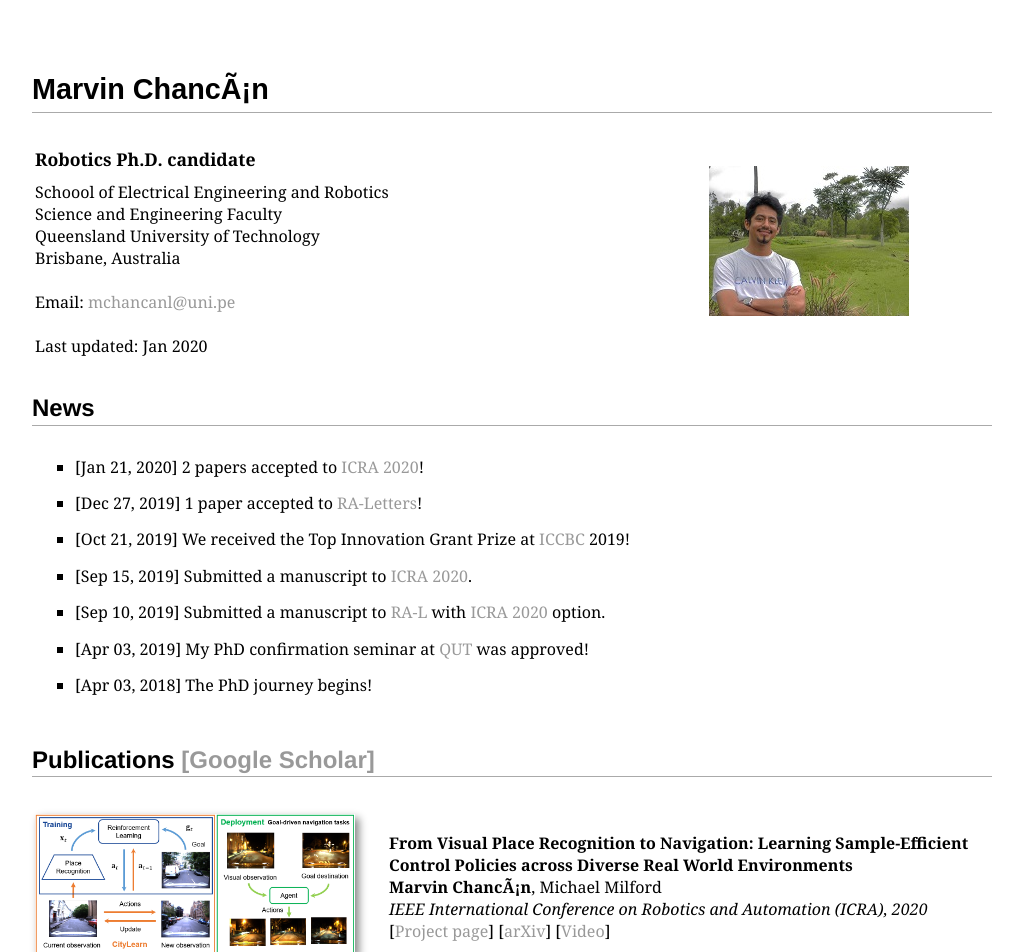
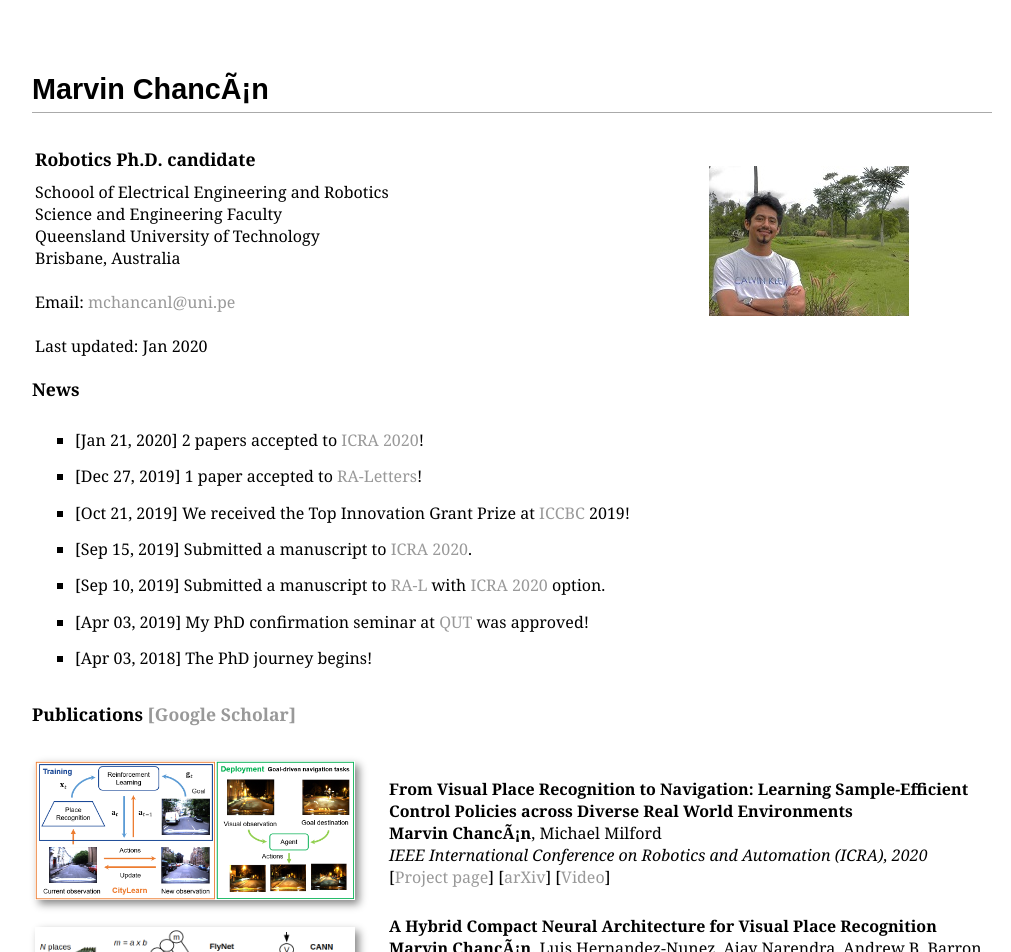
Before and after one commit to mchancan/mchancan.github.io, a Jekyll site: the page built from index.html, in a window 1280 px wide. Shown: the top 952 px of the page, without its empty margins (128-1139 px from the left). Built offline with Jekyll 4.4.1, drawn with Linux system fonts in a browser that asks for light colours.

```diff
--- a/index.html
+++ b/index.html
@@ -25,7 +25,7 @@ title: Marvin Chancán
 	</tr>
 </table>
 
-<h2>News</h2>
+<h3>News</h3>
 <!--<hr>-->
 <table>
 <tr>
@@ -57,7 +57,7 @@ title: Marvin Chancán
 </tr>
 </table>
 
-<h2>Publications <a href="https://scholar.google.com/citations?user=iK7xhJ4AAAAJ&hl=en">[Google Scholar]</a> </h2>
+<h3>Publications <a href="https://scholar.google.com/citations?user=iK7xhJ4AAAAJ&hl=en">[Google Scholar]</a> </h3>
 <!--<hr>-->
 <table width="100%">
 	<tbody>
@@ -95,7 +95,7 @@ title: Marvin Chancán
 	</tbody>
 </table>
 
-<h2>Poster</h2>
+<h3>Poster</h3>
 <!--<hr>-->
 <table width="100%">
 	<tr>
```
